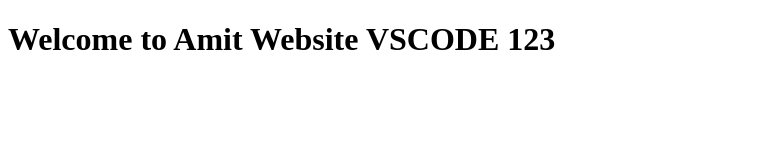
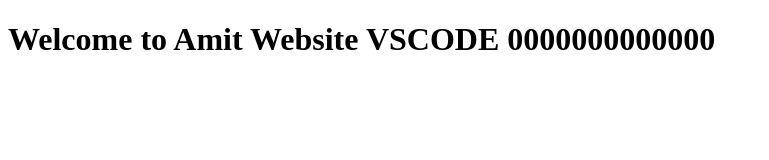
Before and after one commit to Kumar1187/GitTraining, a plain HTML site: page index.html in a window 1280 px wide. Shown: the whole page, without its empty margins (0-769 px from the left). Drawn offline with Linux system fonts and the light colour scheme.

Commit message:
changes 2

```diff
--- a/index.html
+++ b/index.html
@@ -9,7 +9,7 @@
   </head>
   <body>
     <main>
-        <h1>Welcome to Amit Website VSCODE 123 </h1>
+        <h1>Welcome to Amit Website VSCODE 0000000000000 </h1>
     </main>
   </body>
 </html>
```
